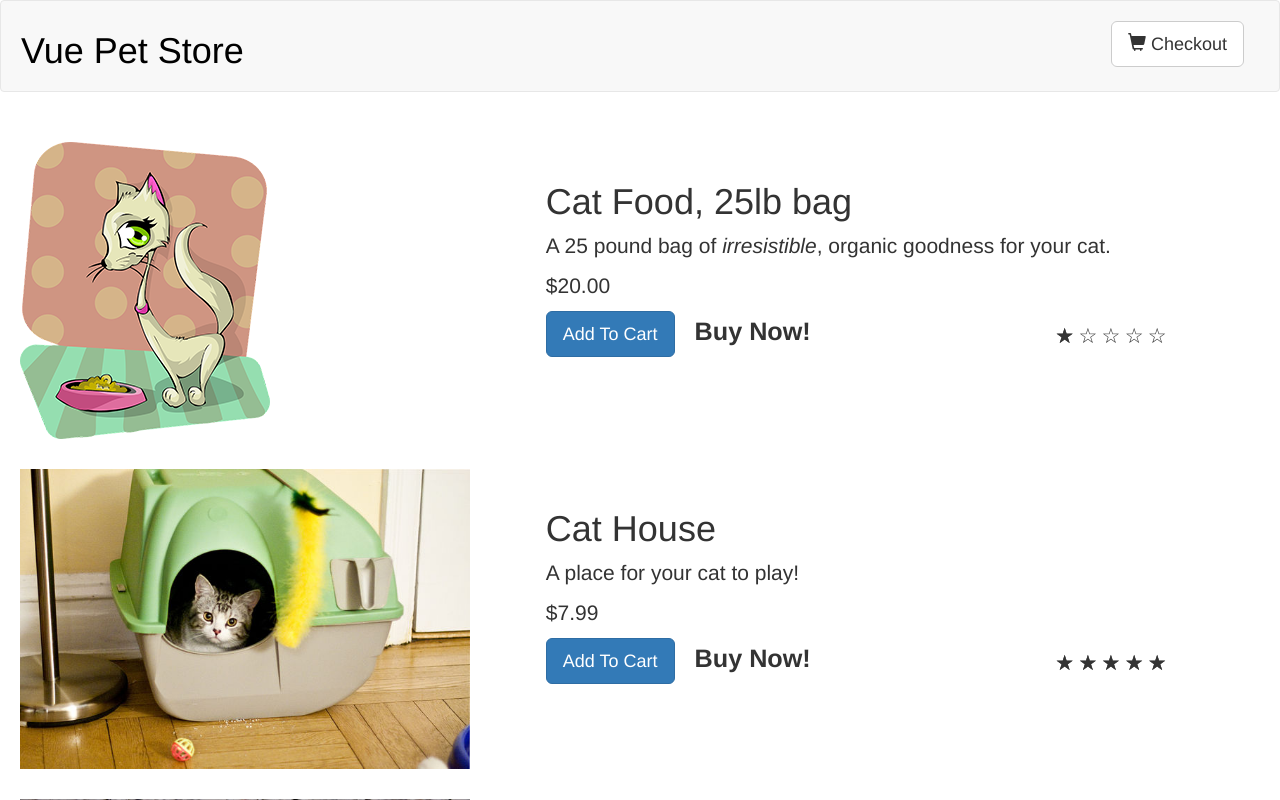
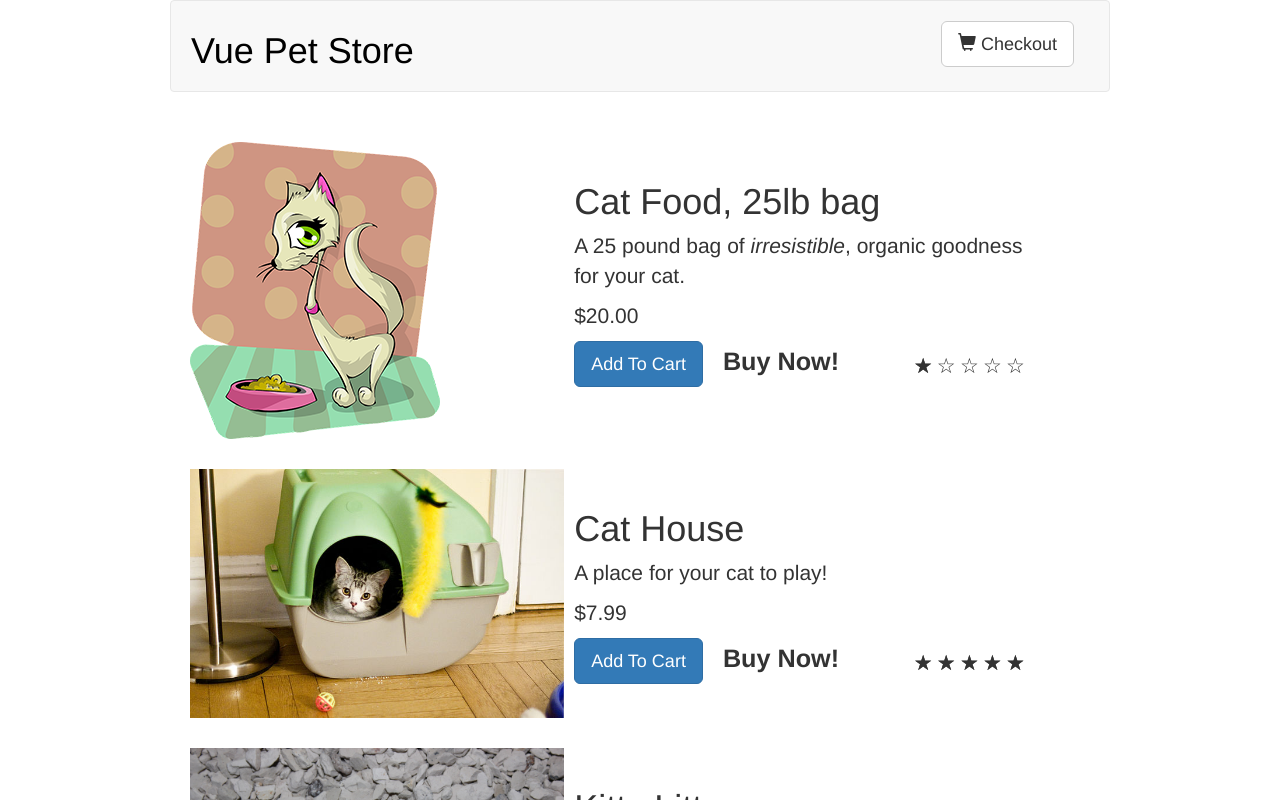
Before and after one commit to AnatoliiMikhov/petstore-vue, a Vue app: page / in a window 1280 px wide. Shown: the top 800 px of the page. Built offline with nearby package versions, Linux system fonts and the light colour scheme.

Commit message:
refactor App.vue

```diff
--- a/src/App.vue
+++ b/src/App.vue
@@ -1,6 +1,8 @@
 <template>
   <div id="app">
-    <router-view />
+    <div class="container">
+      <router-view />
+    </div>
   </div>
 </template>
 
--- a/src/main.js
+++ b/src/main.js
@@ -4,6 +4,7 @@ import Vue from 'vue'
 import App from './App'
 import router from './router'
 require('./assets/css/app.css')
+// import './assets/css/app.css'
 
 Vue.config.productionTip = false
 
```
Also changed, not shown: src/components/Form.vue (indentation only).
